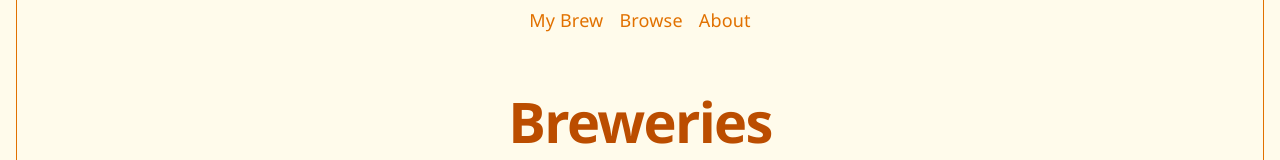
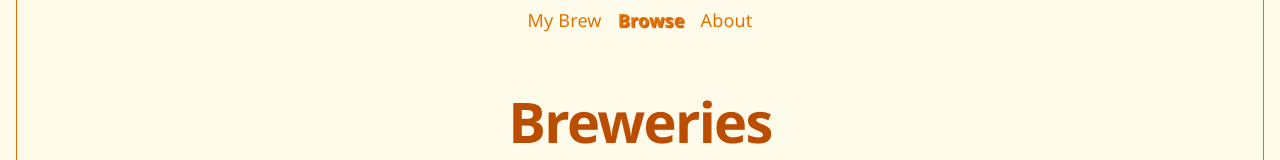
Before and after one commit to hendrik-ro/myBrew, a React (Vite) app: page /browse in a window 1280 px wide. Shown: the top 160 px of the page. Built offline with nearby package versions, Linux system fonts and the light colour scheme.

Commit message:
reworked nav links

```diff
--- a/src/App.tsx
+++ b/src/App.tsx
@@ -14,8 +14,8 @@ import {
 import "./App.css";
 import Main from "./main/Main.tsx";
 import About from "./about/About.tsx";
-import Footer from "./ui/footer";
-import NavBar from "./ui/navBar";
+import Footer from "./ui/Footer.tsx";
+import NavBar from "./ui/NavBar.tsx";
 import Browse from "./browse/Browse.tsx";
 import BrewMeta from "../api/metadata.ts";
 // import BrewRandom from "../api/random.ts";
--- /dev/null
+++ b/src/ui/NavBar.css
@@ -0,0 +1,4 @@
+.activeNavLink {
+  font-weight: bold;
+  text-shadow: 1px 1px 1px hsl(24.706, 100%, 36.667%);
+}
--- /dev/null
+++ b/src/ui/NavBar.tsx
@@ -0,0 +1,41 @@
+import { NavLink } from "react-router-dom";
+import "./NavBar.css";
+
+export default function NavBar() {
+  return (
+    <nav>
+      <ul>
+        <li>
+          <NavLink
+            to="/"
+            className={({ isActive }) =>
+              isActive ? "activeNavLink" : "inactiveNavLink"
+            }
+          >
+            My Brew
+          </NavLink>
+        </li>
+        <li>
+          <NavLink
+            to="/browse"
+            className={({ isActive }) =>
+              isActive ? "activeNavLink" : "inactiveNavLink"
+            }
+          >
+            Browse
+          </NavLink>
+        </li>
+        <li>
+          <NavLink
+            to="/about"
+            className={({ isActive }) =>
+              isActive ? "activeNavLink" : "inactiveNavLink"
+            }
+          >
+            About
+          </NavLink>
+        </li>
+      </ul>
+    </nav>
+  );
+}
--- a/src/ui/navBar.tsx
+++ /dev/null
@@ -1,17 +0,0 @@
-export default function NavBar() {
-  return (
-    <nav>
-      <ul>
-        <li>
-          <a href="/">My Brew</a>
-        </li>
-        <li>
-          <a href="/browse">Browse</a>
-        </li>
-        <li>
-          <a href="/about">About</a>
-        </li>
-      </ul>
-    </nav>
-  );
-}
```
Also changed, not shown: src/ui/Footer.tsx (renamed from src/ui/footer.tsx).
